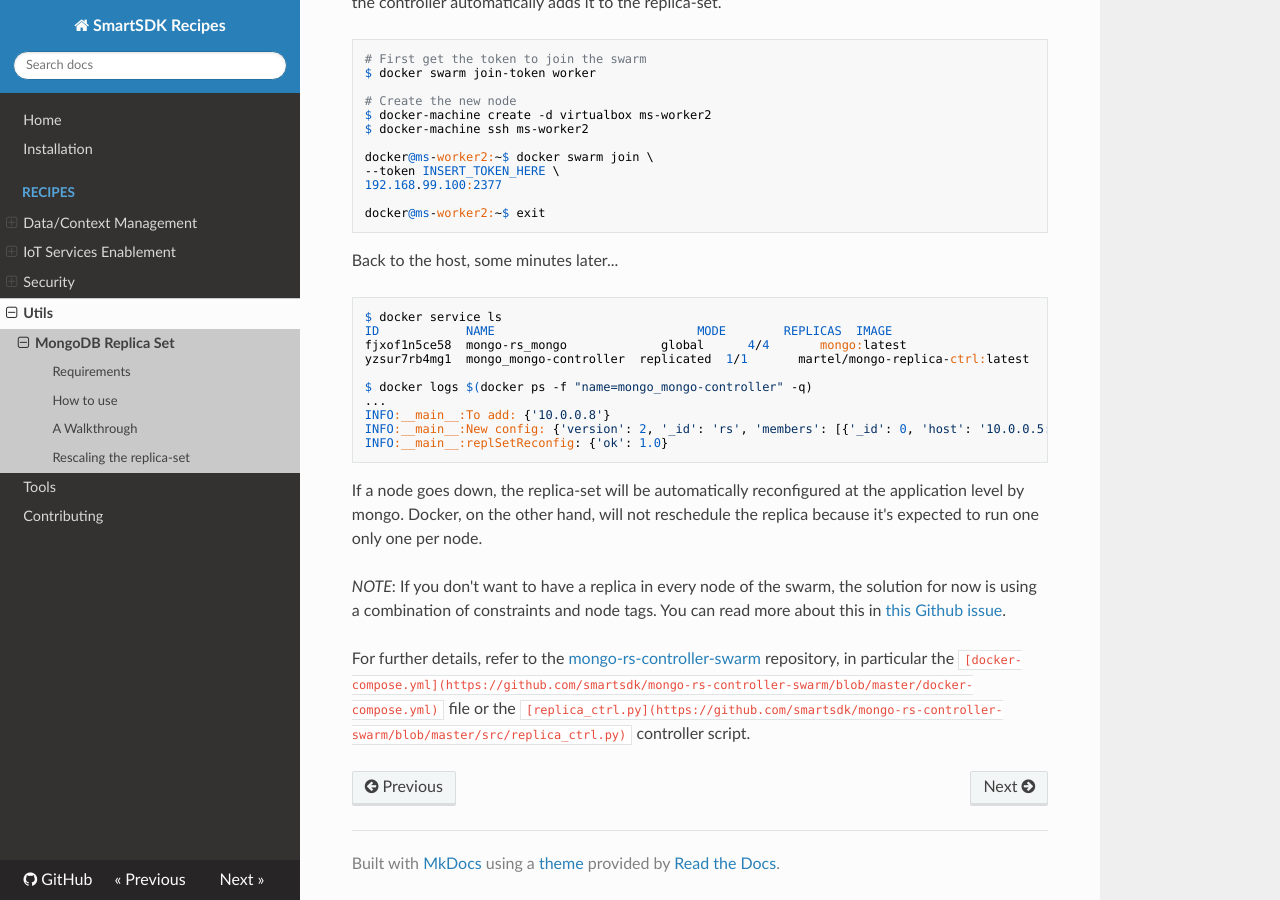
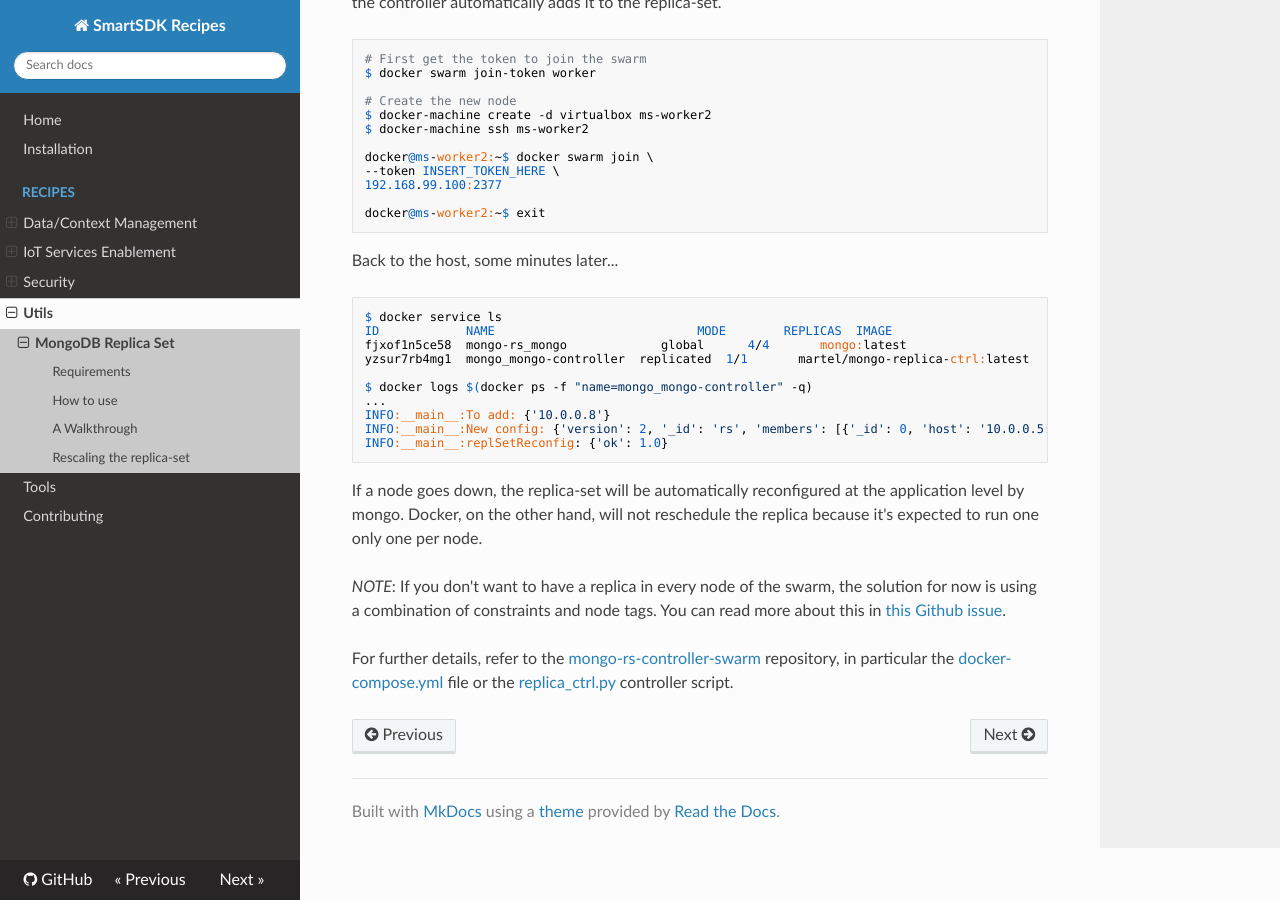
Before and after one commit to smartsdk/smartsdk-recipes, an MkDocs documentation site: the page built from recipes/utils/mongo-replicaset/readme.md, in a window 1280 px wide and 900 px high, scrolled down 1935 px. Built offline with MkDocs 1.6.1, drawn with Linux system fonts in a browser that asks for light colours; nearby versions of some CDN libraries; comment, search, counter and statistics services are not loaded; old or Windows-style settings are respelled for this version of MkDocs.

Commit message:
Fixes from review #37

```diff
--- a/recipes/utils/mongo-replicaset/readme.md
+++ b/recipes/utils/mongo-replicaset/readme.md
@@ -153,8 +153,7 @@ You can read more about this in
 [this Github issue](https://github.com/docker/docker/issues/26259).
 
 For further details, refer to the [mongo-rs-controller-swarm](https://github.com/smartsdk/mongo-rs-controller-swarm)
-repository, in particular the
-`[docker-compose.yml](https://github.com/smartsdk/mongo-rs-controller-swarm/blob/master/docker-compose.yml)`
+repository, in particular the [docker-compose.yml](https://github.com/smartsdk/mongo-rs-controller-swarm/blob/master/docker-compose.yml)
 file or the
-`[replica_ctrl.py](https://github.com/smartsdk/mongo-rs-controller-swarm/blob/master/src/replica_ctrl.py)`
+[replica_ctrl.py](https://github.com/smartsdk/mongo-rs-controller-swarm/blob/master/src/replica_ctrl.py)
 controller script.
```
Also changed, not shown: recipes/data-management/quantumleap/readme.md (+41 -40 lines).
